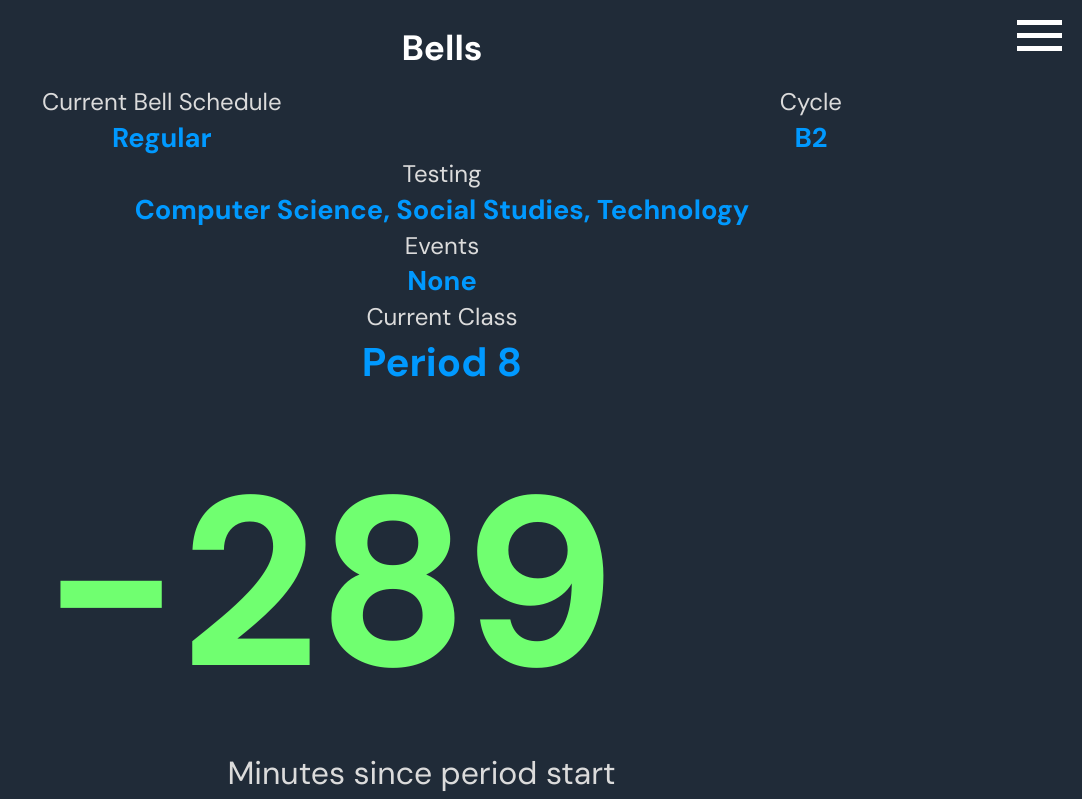
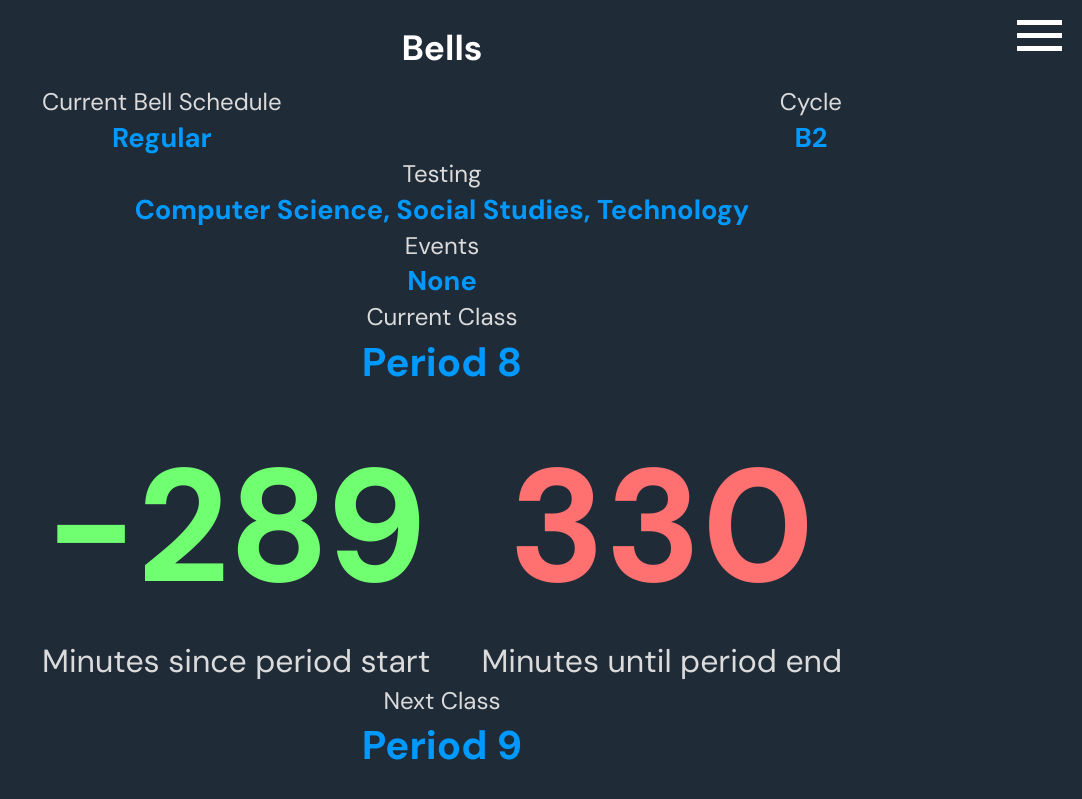
Before and after one commit to thunder-red-star/today.stuy.world, a React (Create React App) app: page /bells in a window 1280 px wide. Shown: the top 799 px of the page, without its empty margins (198-1280 px from the left). Built offline with nearby package versions, Linux system fonts and the light colour scheme.

Commit message:
an attempt at responsiveness

```diff
--- a/src/css/Main.css
+++ b/src/css/Main.css
@@ -89,7 +89,20 @@ html * {
   }
 }
 
-@media (min-width: 768px) {
+@media (min-width: 768px) and (max-width: 1400px) {
+  .big-time-since,
+  .big-time-till {
+    font-size: 1000%;
+    font-weight: bold;
+    margin: 0;
+    padding: 0;
+    margin-block: 0;
+    margin-inline: 0;
+    text-align: center !important;
+  }
+}
+
+@media (min-width: 1401px) {
   .big-time-since,
   .big-time-till {
     font-size: 1500%;
```
